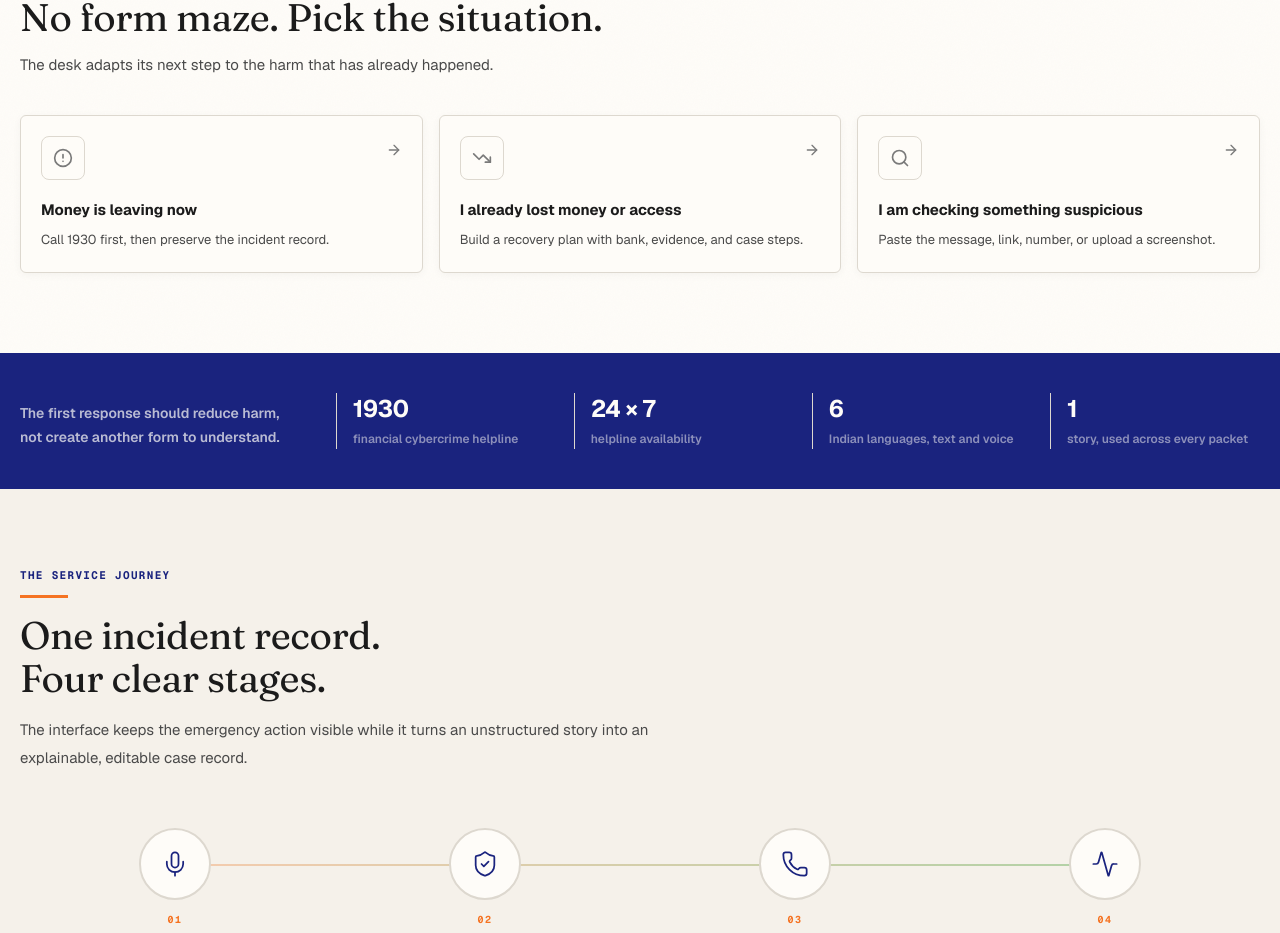
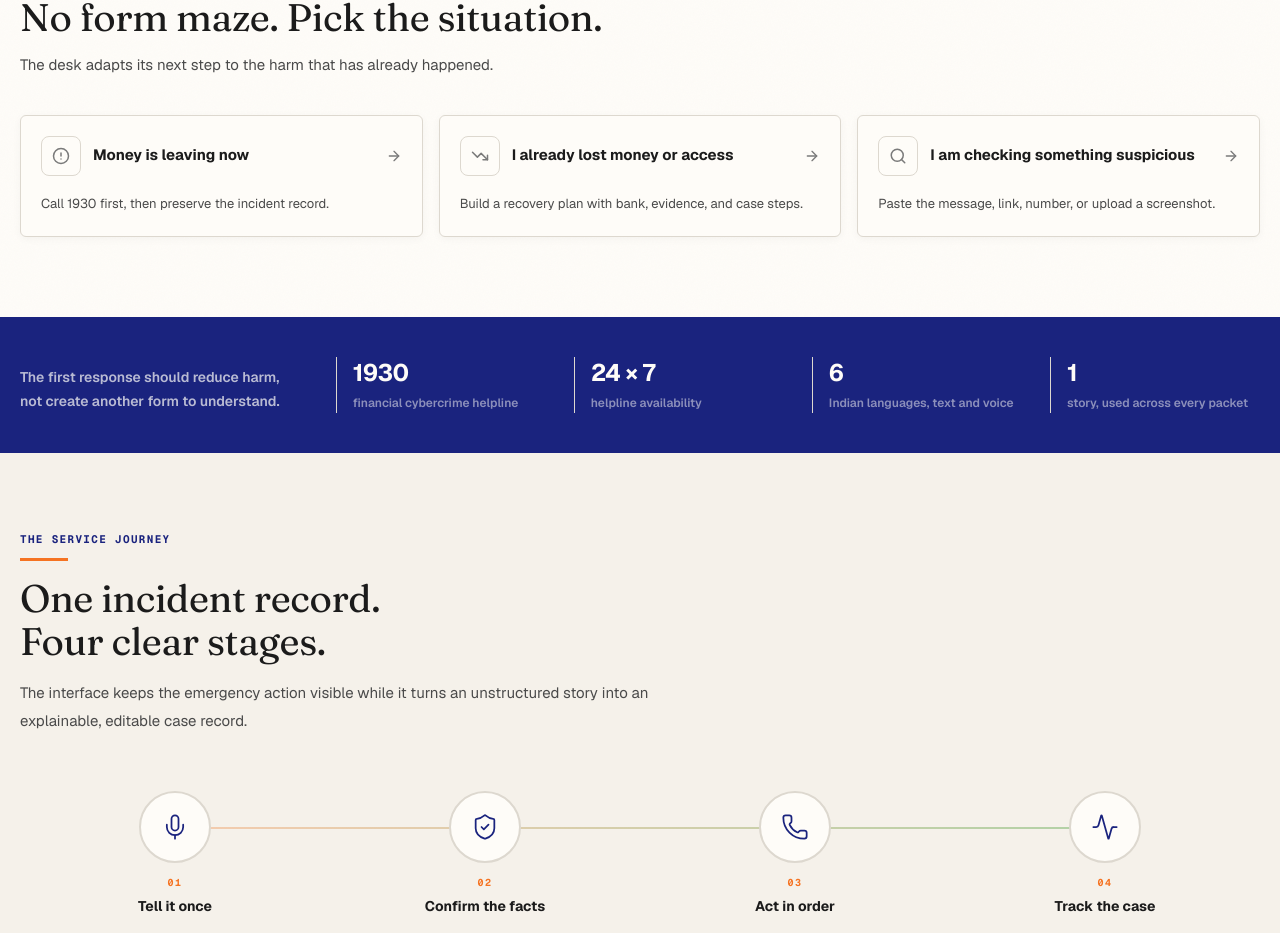
Before and after one commit to aryandigital/NCRP-REIMAGINED, a Next.js app in the folder ncrp-reimagined/: page / in a window 1280 px wide. Shown: the part 929-1862 px from the top of the page. Built offline with nearby package versions, Linux system fonts and the light colour scheme; no server answers; a web font is replaced by a local one.

Commit message:
alignment fix

```diff
--- a/ncrp-reimagined/src/app/page.tsx
+++ b/ncrp-reimagined/src/app/page.tsx
@@ -86,14 +86,16 @@ export default function HomePage() {
                 const { href, Icon } = routeMeta[index];
                 return (
                   <Link key={route.label} href={href} className={`reveal ${STAGGER[index]} group glow-card flex flex-col p-5 transition-shadow`}>
-                    <span className="flex items-start justify-between gap-3">
-                      <span className="flex h-11 w-11 shrink-0 items-center justify-center rounded-[8px] border border-line bg-paper transition-colors duration-200 group-hover:border-[var(--saffron)] group-hover:bg-service-soft">
-                        <Icon size={20} className="text-ink-faint transition-colors duration-200 group-hover:text-[var(--saffron)]" aria-hidden="true" />
+                    <span className="flex items-center justify-between gap-3">
+                      <span className="flex items-center gap-3">
+                        <span className="flex h-10 w-10 shrink-0 items-center justify-center rounded-[8px] border border-line bg-paper transition-colors duration-200 group-hover:border-[var(--saffron)] group-hover:bg-service-soft">
+                          <Icon size={18} className="text-ink-faint transition-colors duration-200 group-hover:text-[var(--saffron)]" aria-hidden="true" />
+                        </span>
+                        <span className="text-[15px] font-bold leading-snug text-ink">{route.label}</span>
                       </span>
-                      <ArrowRight size={16} className="mt-1.5 shrink-0 text-ink-faint transition-transform group-hover:translate-x-1 group-hover:text-[var(--saffron)]" aria-hidden="true" />
+                      <ArrowRight size={16} className="shrink-0 text-ink-faint transition-transform group-hover:translate-x-1 group-hover:text-[var(--saffron)]" aria-hidden="true" />
                     </span>
-                    <span className="mt-5 block text-[15px] font-bold leading-snug text-ink">{route.label}</span>
-                    <span className="mt-2 block text-[13px] leading-6 text-ink-soft">{route.detail}</span>
+                    <span className="mt-4 block text-[13px] leading-6 text-ink-soft">{route.detail}</span>
                   </Link>
                 );
               })}
```
